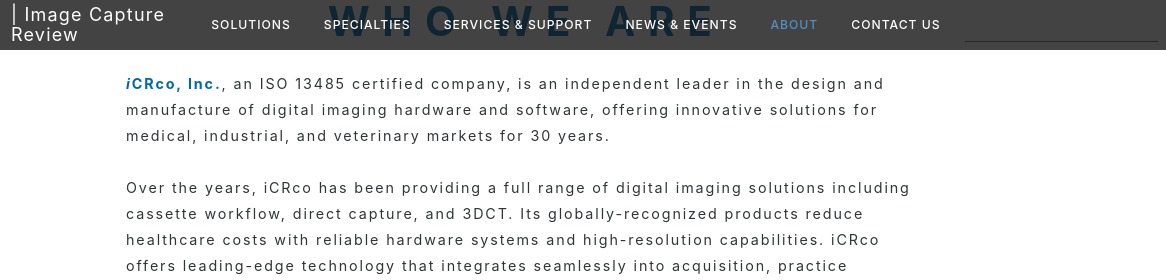
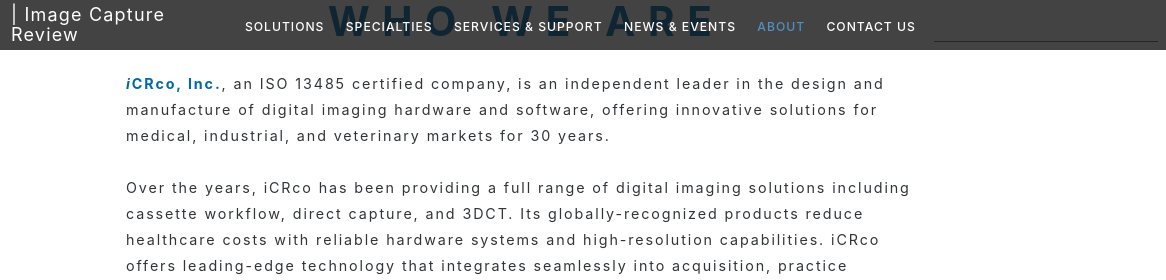
Before and after one commit to osogrizz/iCRco001, a Gatsby site: page /about in a window 1280 px wide. Shown: the top 280 px of the page, 114-1280 px from the left. Built offline with nearby package versions, Linux system fonts and the light colour scheme; Gatsby itself is replaced by a stand-in of ours.

Commit message:
Fixes dropdown menu upper spacing. Fixes navbar width.

```diff
--- a/src/components/header.js
+++ b/src/components/header.js
@@ -31,7 +31,7 @@
 const HeaderContainer = styled("div")`
   margin: 0 auto;
   display: flex;
-  justify-content: space-around;
+  justify-content: space-between;
   align-items: center;
   /* max-width: 960px; */
   font-size: 1.1rem;
--- a/src/components/navbar.js
+++ b/src/components/navbar.js
@@ -7,9 +7,8 @@
   z-index: 1000;
   left: 0;
   margin: 0;
-  /* margin-bottom: 1.45rem; */
-  width: 960px;
-  /* background: rgba(20, 20, 20, 0.7); */
+  width: 760px;
+  height: 48px;
 
   a {
     color: #fff;
@@ -20,18 +19,20 @@
 const NavContainer = styled("div")`
   display: flex;
   justify-content: space-around;
+  align-items: center;
 
   /* max-width: 70%; */
   width: 100%;
-  height: fit-content;
+  /* padding: 20px; */
   text-transform: uppercase;
   font-size: 0.675rem;
   /* font-size: 1.5vmin; */
   font-weight: 700;
   letter-spacing: 1px;
+  height: 52px;
 
   .top-nav {
-    /* padding: 0.3rem 0; */
+    padding: 10px 0;
   }
 
   a {
@@ -43,19 +44,6 @@
   }
 `
 
-// const LogoContainer = styled("div")`
-//   display: flex;
-//   align-items: center;
-//   /* height: -webkit-fill-available; */
-//   /* height: 200px; */
-//   width: 200px;
-//   /* background: #333; */
-
-//   img {
-//     z-index: 1000;
-//   }
-// `
-
 const activeStyles = {
   color: "#5290c0",
 }
@@ -66,14 +54,13 @@
   flex-direction: column;
   text-align: left;
   padding: 0 15px 5px;
-  margin-top: 1px;
+  margin-top: 10px;
   font-size: 0.65rem;
   border-top: 0;
-  box-shadow: 0 1px 4px rgba(0, 0, 0, 0.6);
+  border: none;
+  box-shadow: 0 1px 2px rgba(0, 0, 0, 0.6);
   backdrop-filter: blur(10px);
-  /* -webkit-backdrop-filter: blur(10px); */
-  /* background: rgba(0, 0, 0, 0.2); */
-  background: transparent;
+  /* background: transparent; */
   min-width: 150px;
 
   a {
```
